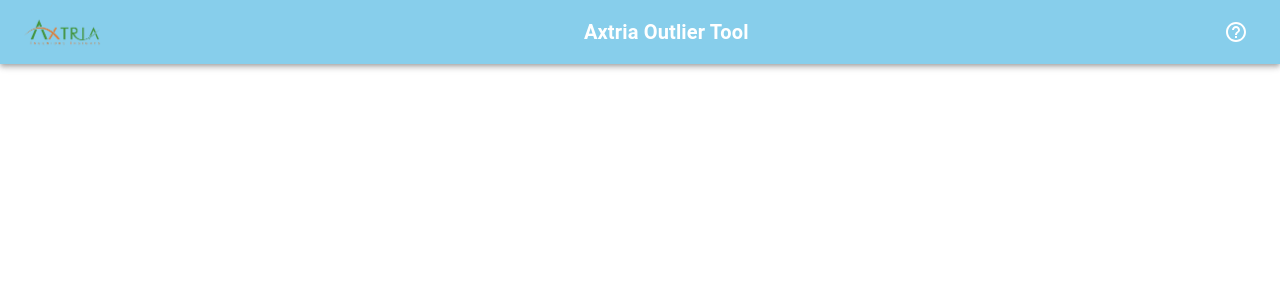
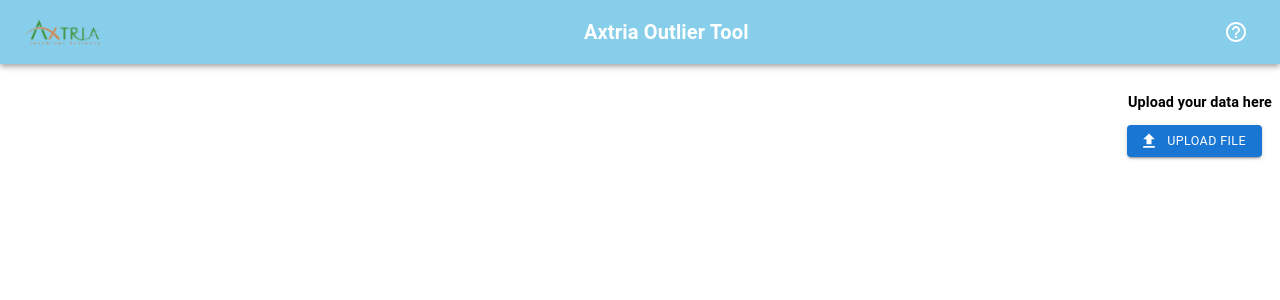
Before and after one commit to ankitaxtria7949/outlier, a React (Create React App) app: page /input-data in a window 1280 px wide. Shown: the top 300 px of the page. Built offline with nearby package versions, Linux system fonts and the light colour scheme.

Commit message:
input data changes

```diff
--- a/src/App.js
+++ b/src/App.js
@@ -1,6 +1,7 @@
 import React from 'react';
 import { BrowserRouter as Router, Routes, Route } from 'react-router-dom';
 import { SavedFilesProvider } from './Body/SavedFilesContext';
+import InputData from './Body/InputData';
 import Home from './Body/Home';
 import { Header } from './Header/Header';
 
@@ -14,7 +15,7 @@ function App() {
           {/* Home page */}
           <Route path="/" element={<Home />} />
           {/* input page */}
-          <Route path="/input-data" />
+          <Route path="/input-data" element=  {<InputData />} />
         </Routes>
       </Router>
     </SavedFilesProvider>
--- a/src/Body/InputData.jsx
+++ b/src/Body/InputData.jsx
@@ -0,0 +1,139 @@
+import React, { useState } from 'react';
+import { Button, TextField, Box, Typography, IconButton, Dialog, DialogActions, DialogContent, DialogTitle } from '@mui/material';
+import UploadIcon from '@mui/icons-material/Upload';
+import ClearIcon from '@mui/icons-material/Clear';
+
+const InputData = () => {
+  const [selectedFile, setSelectedFile] = useState(null);
+  const [openDialog, setOpenDialog] = useState(false);
+  const [fileUrl, setFileUrl] = useState('');
+  const [isUrlUpload, setIsUrlUpload] = useState(false);
+
+  // Handle the file selection from file input
+  const handleFileChange = (event) => {
+    setSelectedFile(event.target.files[0]);
+    setOpenDialog(false); // Close the dialog when a file is selected
+  };
+
+  // Handle the file URL input
+  const handleUrlChange = () => {
+    if (fileUrl) {
+      fetch(fileUrl)
+        .then((response) => response.blob())
+        .then((blob) => {
+          const file = new File([blob], fileUrl.split('/').pop(), { type: blob.type });
+          setSelectedFile(file);
+          setOpenDialog(false); // Close the dialog after URL upload
+        })
+        .catch((error) => {
+          alert('Error fetching file from URL.');
+        });
+    }
+  };
+
+  const handleRemoveFile = () => {
+    setSelectedFile(null);
+    setFileUrl(''); // Reset the URL field if the file is removed
+  };
+
+  const openUploadDialog = () => {
+    setOpenDialog(true);
+  };
+
+  return (
+    <>
+      <Box sx={{
+        padding: 1,
+        display: 'flex',
+        flexDirection: 'column',
+        alignItems: 'flex-end'
+      }}>
+        {/* File Upload Status */}
+        <Typography variant="subtitle2" sx={{ fontSize: '0.9rem', fontWeight: 'bold', marginTop: '20px' }}>
+          Upload your data here
+        </Typography>
+        {/* Box with upload button, file name display and clear button */}
+        <Box sx={{ display: 'flex', gap: 2, marginTop: '10px', alignItems: 'center' }}>
+
+          {/* Upload button with dialog opening */}
+          <Button
+            variant="contained"
+            color="primary"
+            onClick={openUploadDialog}
+            sx={{
+              borderRadius: 1,
+              marginRight: '10px',
+              marginBottom: '5px'
+            }}
+            startIcon={<UploadIcon />}
+          >
+            <Typography variant="caption" sx={{ fontSize: '0.78rem' }}>Upload file</Typography>
+          </Button>
+
+        </Box>
+      </Box>
+
+      {/* Dialog for file upload options */}
+      <Dialog open={openDialog} onClose={() => setOpenDialog(false)}>
+        <DialogTitle>Select Upload Option</DialogTitle>
+        <DialogContent>
+          <Button
+            variant="outlined"
+            onClick={() => setIsUrlUpload(false)} // Local storage option
+            sx={{ width: '100%', marginBottom: '10px' }}
+          >
+            Upload from Local Storage
+          </Button>
+          <Button
+            variant="outlined"
+            onClick={() => setIsUrlUpload(true)} // URL input option
+            sx={{ width: '100%' }}
+          >
+            Upload from File URL
+          </Button>
+
+          {/* Conditional rendering based on selected upload option */}
+          {isUrlUpload ? (
+            <TextField
+              label="File URL"
+              variant="outlined"
+              fullWidth
+              value={fileUrl}
+              onChange={(e) => setFileUrl(e.target.value)}
+              sx={{ marginTop: '10px' }}
+            />
+          ) : (
+            <input
+              type="file"
+              accept=".csv"
+              onChange={handleFileChange}
+              style={{ marginTop: '10px', display: 'block' }}
+            />
+          )}
+          {/* Show file name and remove button if file is selected */}
+          {selectedFile && (
+            <Box sx={{ marginTop: '10px', display: 'flex', justifyContent: 'space-between', alignItems: 'center' }}>
+              <Typography variant="body2" component="span" fontWeight="bold">
+                <span style={{ color: 'black' }}>Uploaded file: </span>
+                <span style={{ color: 'red' }}>{selectedFile.name}</span>
+              </Typography>
+              <IconButton onClick={handleRemoveFile}>
+                <ClearIcon />
+              </IconButton>
+            </Box>
+          )}
+        </DialogContent>
+        <DialogActions>
+          <Button onClick={() => setOpenDialog(false)} color="primary">
+            Cancel
+          </Button>
+          <Button onClick={isUrlUpload ? handleUrlChange : () => {}} color="primary" disabled={isUrlUpload ? !fileUrl : false}>
+            Upload
+          </Button>
+        </DialogActions>
+      </Dialog>
+    </>
+  );
+};
+
+export default InputData;
```
